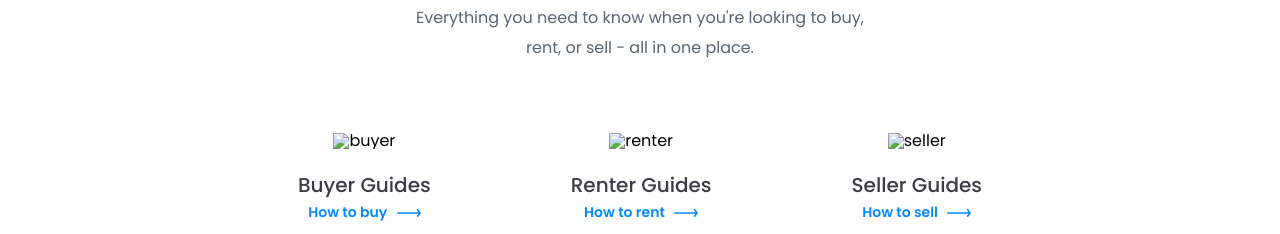
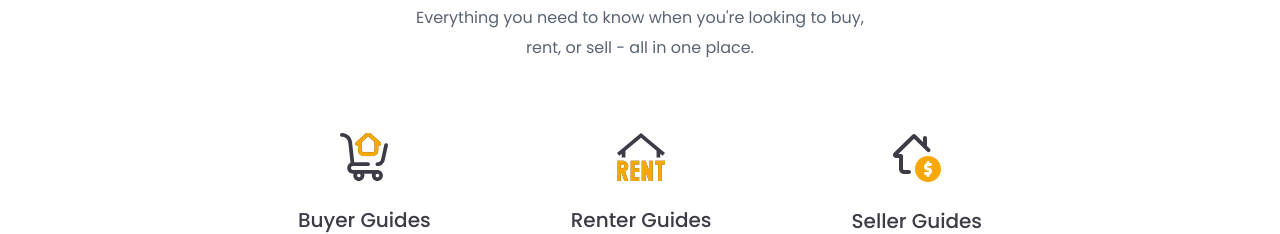
Before and after one commit to nguyenhason/sonha-htmlcss-01, a plain HTML site: page index.html in a window 1280 px wide. Shown: the part 1330-1564 px from the top of the page. Drawn offline with Linux system fonts and the light colour scheme; the site is published under a folder, as on GitHub Pages, so addresses that start at the root find nothing.

Commit message:
fix icon list guide

```diff
--- a/index.html
+++ b/index.html
@@ -101,7 +101,11 @@
             <!-- list guides -->
             <ul class="list-guides">
                 <li class="guide-item">
-                    <img src="/assets/img/buyer.svg" alt="buyer" class="icon" />
+                    <img
+                        src="./assets/img/buyer.svg"
+                        alt="buyer"
+                        class="icon"
+                    />
                     <h3 class="title">Buyer Guides</h3>
                     <a href="#!" class="link">
                         <span>How to buy</span>
@@ -114,7 +118,7 @@
                 </li>
                 <li class="guide-item">
                     <img
-                        src="/assets/img/renter.svg"
+                        src="./assets/img/renter.svg"
                         alt="renter"
                         class="icon"
                     />
@@ -130,7 +134,7 @@
                 </li>
                 <li class="guide-item">
                     <img
-                        src="/assets/img/seller.svg"
+                        src="./assets/img/seller.svg"
                         alt="seller"
                         class="icon"
                     />
```
